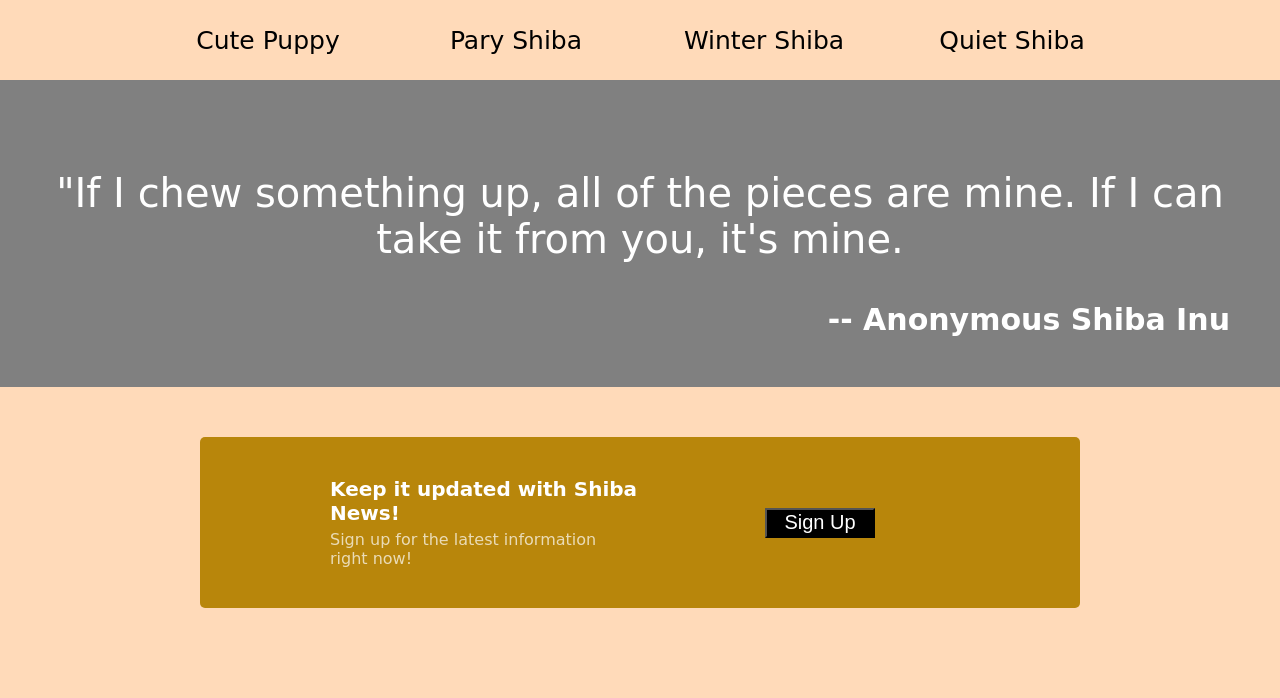
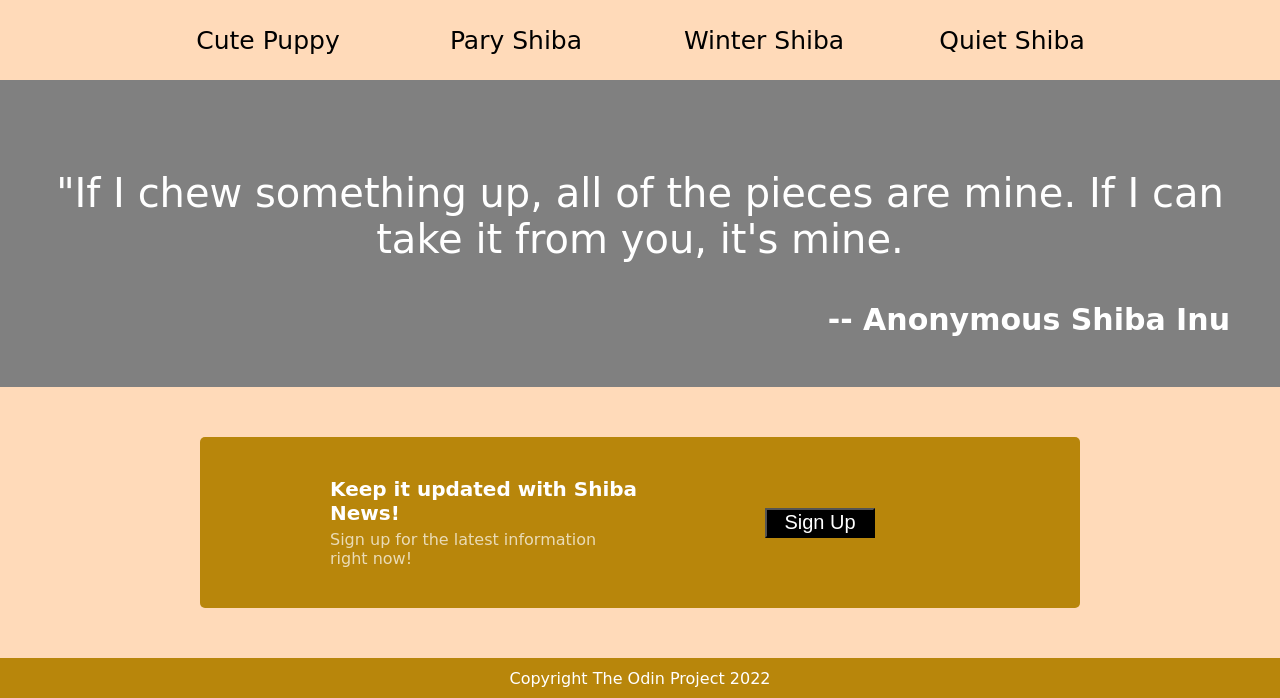
Before and after one commit to capybara2510/shiba-inus, a plain HTML site: page index.html in a window 1280 px wide. Shown: the part 1056-1754 px from the top of the page. Before the commit the page ends 1714 px from the top, so only its background shows below. Drawn offline with Linux system fonts and the light colour scheme.

Commit message:
Added footer and changed navbar color to match the theme.

```diff
--- a/index.html
+++ b/index.html
@@ -68,6 +68,10 @@
         <button type="button">Sign Up</button>
     </div>
     </div>
+    <div class="footer">
+        <p>Copyright The Odin Project 2022</p>
+        </div>
+    </div>
     </body>
 
 
--- a/styles.css
+++ b/styles.css
@@ -8,7 +8,7 @@ body{
 
 .navbar{
     display: flex;
-    background-color: gray;
+    background-color: darkgoldenrod;
     padding: 20px 0px 20px 100px;
     align-items: center;
 }
@@ -148,3 +148,13 @@ h3{
     color: white;
     font-size: 20px;
 }
+
+.footer{
+    background-color: darkgoldenrod;
+    color: white;
+    height: 40px;
+    align-items: center;
+    justify-content: center;
+    display: flex;
+    flex-direction: row;
+}
```
